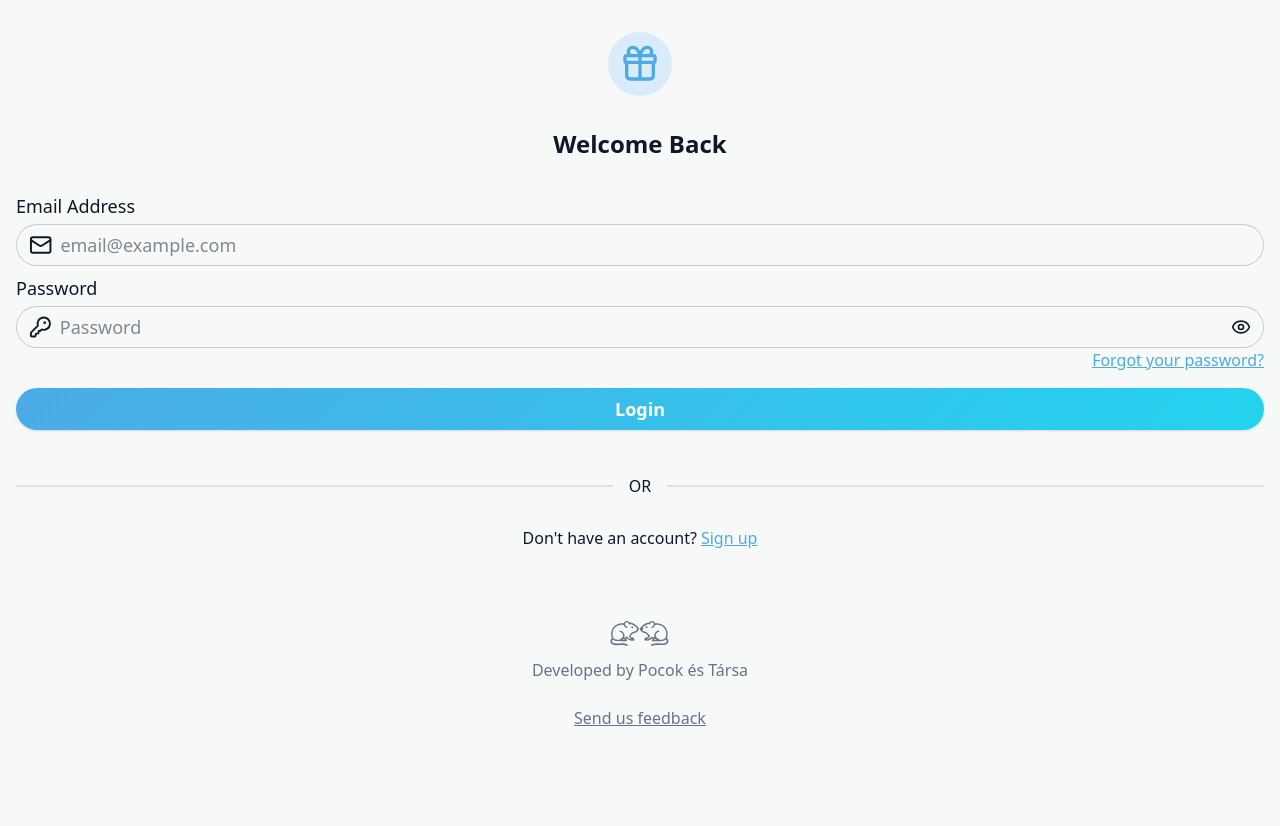
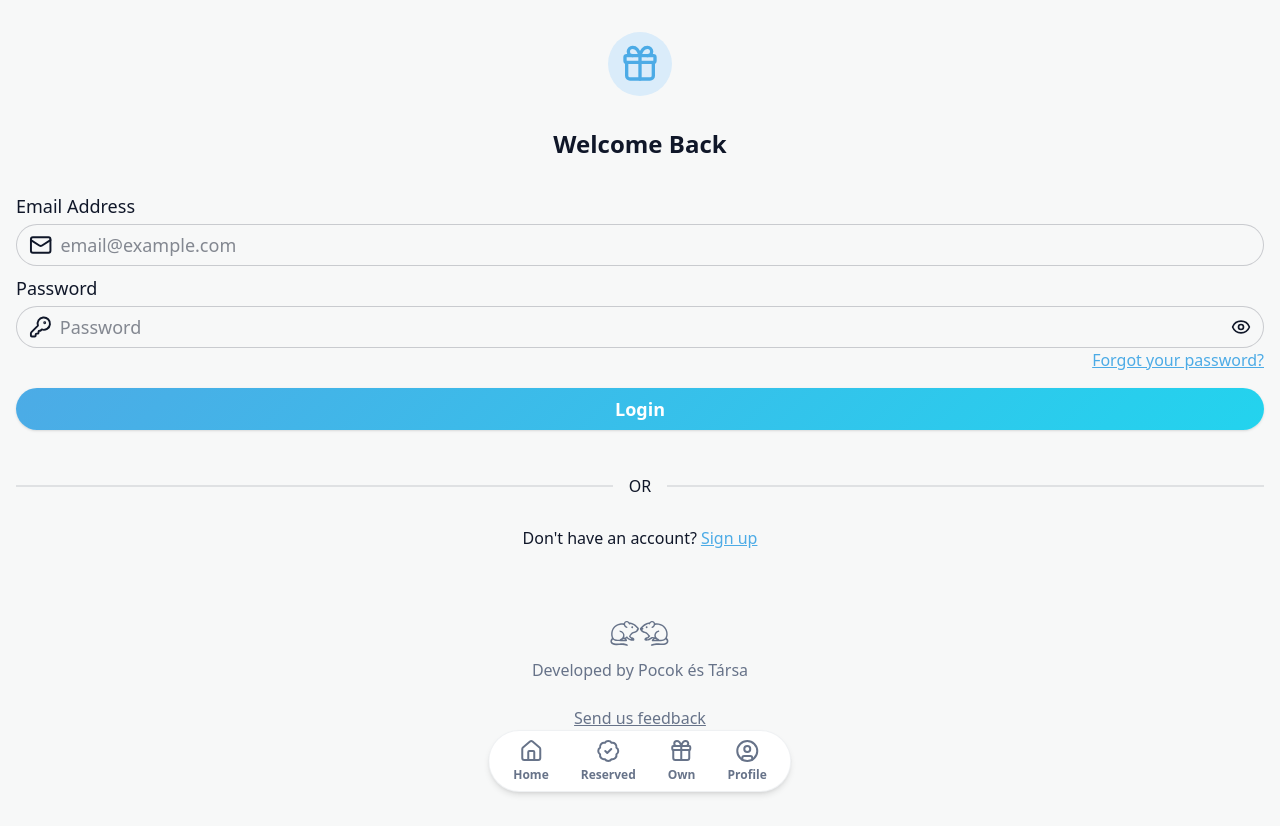
Before and after one commit to stancsicsm/gift-app-next, a Next.js app: page /login in a window 1280 px wide. Before the commit the page ends 800 px from the top, so only its background shows below. Built offline with nearby package versions, Linux system fonts and the light colour scheme.

Commit message:
feat: add navigation bar

```diff
--- a/src/app/layout.tsx
+++ b/src/app/layout.tsx
@@ -1,7 +1,9 @@
 import type { Metadata } from "next";
 import { Geist, Geist_Mono } from "next/font/google";
 import "./globals.css";
+import type { ReactNode } from "react";
 import Footer from "@/components/Footer/Footer";
+import NavigationBar from "@/components/NavigationBar/NavigationBar";
 
 const geistSans = Geist({
   variable: "--font-geist-sans",
@@ -20,11 +22,12 @@ export const metadata: Metadata = {
 const RootLayout = ({
   children,
 }: Readonly<{
-  children: React.ReactNode;
+  children: ReactNode;
 }>) => (
   <html lang="en" data-theme="wishlists">
     <body className={`${geistSans.variable} ${geistMono.variable} antialiased`}>
       {children}
+      <NavigationBar />
       <Footer />
     </body>
   </html>
--- a/src/components/Footer/Footer.tsx
+++ b/src/components/Footer/Footer.tsx
@@ -4,7 +4,7 @@ import Label from "@/components/Label/Label";
 
 const Footer = () => {
   return (
-    <footer className="footer footer-center p-4 pt-12">
+    <footer className="footer footer-center px-4 pt-12 pb-24">
       <aside>
         <Image src={footerLogoSrc} alt="Footer Logo" className="w-16 h-auto" />
         <Label subtle>Developed by Pocok és Társa</Label>
--- a/src/components/Label/Label.tsx
+++ b/src/components/Label/Label.tsx
@@ -5,7 +5,7 @@ import type { PropsWithClassName } from "@/utils/type-utils";
 
 export type LabelProps = PropsWithClassName<
   PropsWithChildren<{
-    size?: "small" | "medium" | "large" | "x-large" | "xx-large";
+    size?: "x-small" | "small" | "medium" | "large" | "x-large" | "xx-large";
     subtle?: boolean;
     weight?: "regular" | "semi-bold" | "bold";
     noLineBreak?: boolean;
--- a/src/components/Label/styles.ts
+++ b/src/components/Label/styles.ts
@@ -7,6 +7,7 @@ export const getLabelStyles = ({
   weight = "regular",
 }: Pick<LabelProps, "size" | "subtle" | "weight">) => {
   const sizeClasses = {
+    "x-small": "text-xs",
     small: "text-sm",
     medium: "text-base",
     large: "text-lg",
--- /dev/null
+++ b/src/components/NavigationBar/NavigationBar.tsx
@@ -0,0 +1,35 @@
+import clsx from "clsx";
+import { BadgeCheck, Gift, Home, UserCircle } from "lucide-react";
+import NavigationItem, {
+  type NavigationItemProps,
+} from "@/components/NavigationItem/NavigationItem";
+
+const navigationItems: NavigationItemProps[] = [
+  { name: "Home", href: "/", icon: <Home /> },
+  { name: "Reserved", href: "/gifts/reserved", icon: <BadgeCheck /> },
+  { name: "Own", href: "/gifts/own", icon: <Gift /> },
+  { name: "Profile", href: "/profile", icon: <UserCircle /> },
+];
+
+const NavigationBar = () => {
+  return (
+    <div
+      className={clsx(
+        "flex fixed items-center p-2 px-6 gap-8",
+        "bottom-2 left-1/2 transform -translate-x-1/2 z-50",
+        "rounded-full bg-base-200 shadow-md border border-accent-content/10",
+      )}
+    >
+      {navigationItems.map((item) => (
+        <NavigationItem
+          key={item.href}
+          href={item.href}
+          name={item.name}
+          icon={item.icon}
+        />
+      ))}
+    </div>
+  );
+};
+
+export default NavigationBar;
--- /dev/null
+++ b/src/components/NavigationItem/NavigationItem.tsx
@@ -0,0 +1,36 @@
+"use client";
+
+import clsx from "clsx";
+import Link from "next/link";
+import { usePathname } from "next/navigation";
+import type { ReactNode } from "react";
+import Label from "@/components/Label/Label";
+
+export type NavigationItemProps = {
+  href: string;
+  name: string;
+  icon: ReactNode;
+};
+
+const NavigationItem = ({ href, name, icon }: NavigationItemProps) => {
+  const pathname = usePathname();
+  const isActive = pathname === href;
+
+  const textColor = clsx(
+    isActive ? "text-primary" : "text-accent-content",
+    "transition-colors duration-100",
+  );
+
+  return (
+    <Link href={href}>
+      <div className="flex flex-col items-center gap-1">
+        <span className={clsx(textColor)}>{icon}</span>
+        <Label size="x-small" weight="bold" subtle className={textColor}>
+          {name}
+        </Label>
+      </div>
+    </Link>
+  );
+};
+
+export default NavigationItem;
```
